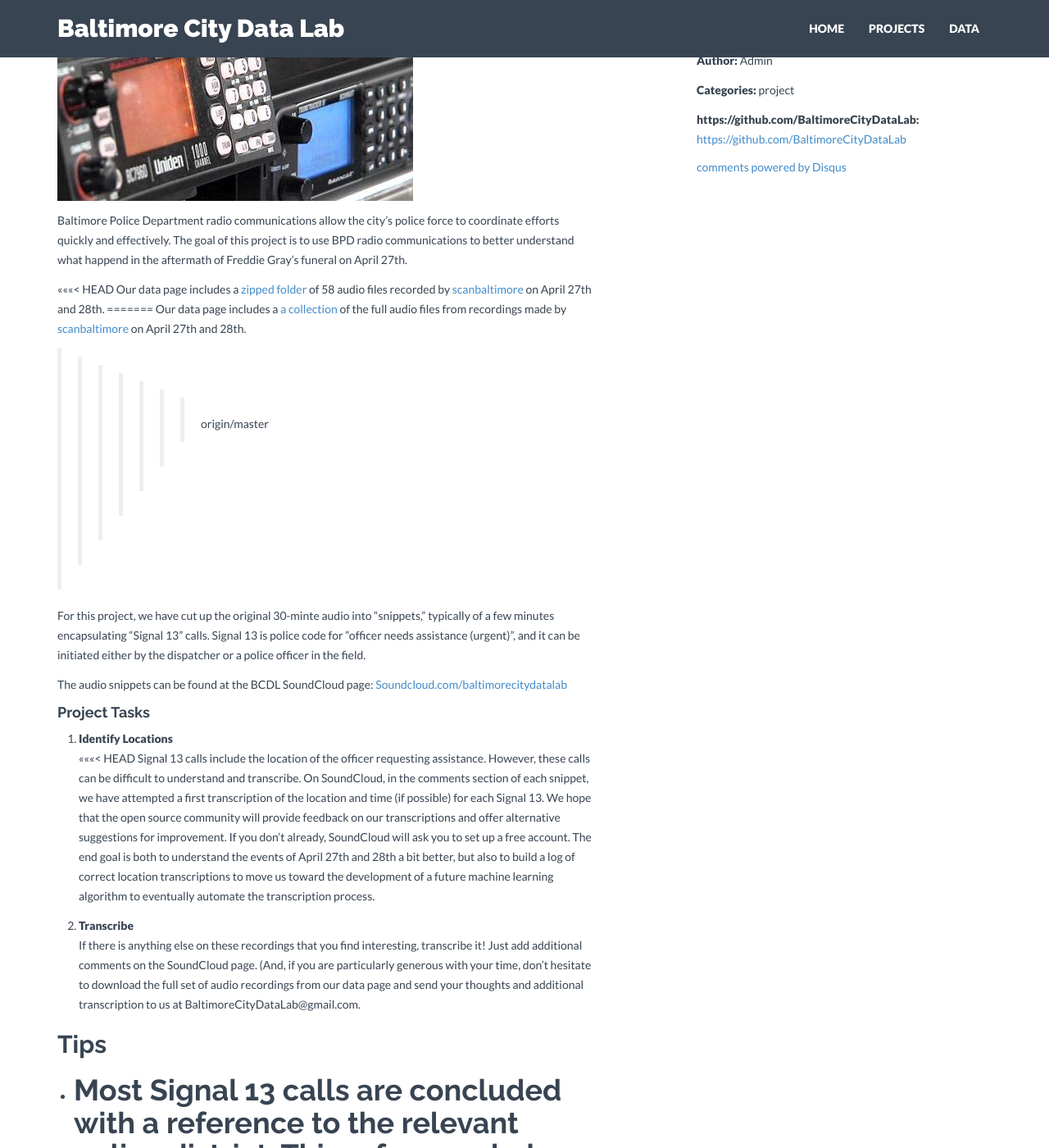
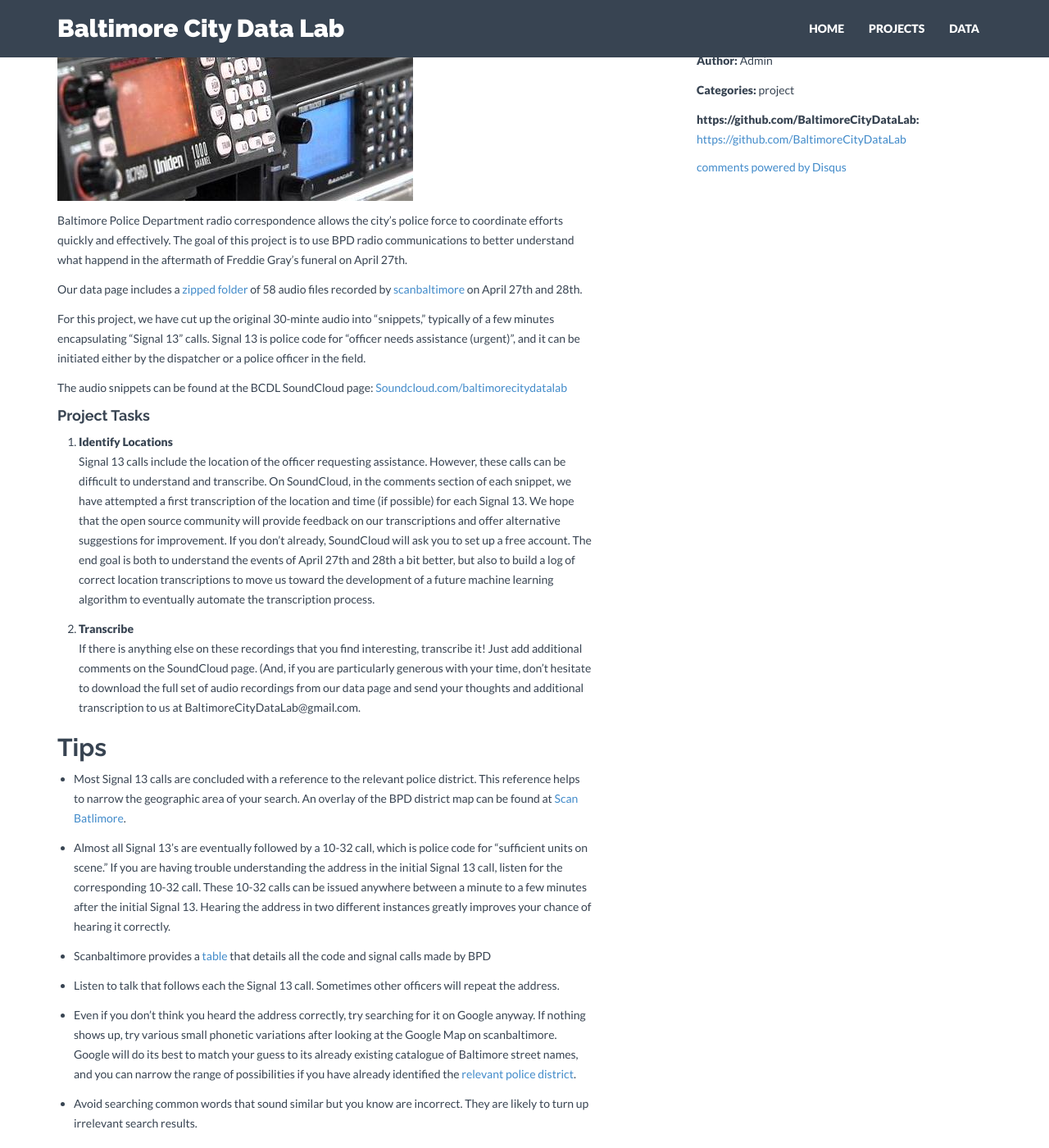
Before and after one commit to pallyjoel/BaltimoreCityDataLab.github.io, a Jekyll site: the page built from _posts/project/2015-07-14-signal-13-analysis.markdown, in a window 1280 px wide and 1400 px high, scrolled down 282 px. Shown: the whole window at 82% size. Built offline with Jekyll 4.4.1, drawn with Linux system fonts in a browser that asks for light colours; nearby versions of some CDN libraries; comment, search, counter and statistics services are not loaded; some of the changed text lies outside the part shown.

Commit message:
Fixed project page
merge error

```diff
--- a/_posts/project/2015-07-14-signal-13-analysis.markdown
+++ b/_posts/project/2015-07-14-signal-13-analysis.markdown
@@ -14,15 +14,11 @@ blurb: The goal of this project is to use BPD radio communications, recorded by
 ---
 
 
-Baltimore Police Department radio communications allow the city’s police force to coordinate efforts quickly and effectively.
+Baltimore Police Department radio correspondence allows the city’s police force to coordinate efforts quickly and effectively.
 The goal of this project is to use BPD radio communications to better understand what happend in the aftermath of Freddie Gray's funeral on April 27th.
 
 
-<<<<<<< HEAD
 Our data page includes a <a href="{{"/data/" | prepend: site.baseurl }}">zipped folder</a> of 58 audio files recorded  by <a href="http://scanbaltimore.com/"> scanbaltimore </a> on April 27th and 28th.
-=======
-Our data page includes a <a href="{{"/data/" | prepend: site.baseurl }}">a collection </a> of the full audio files  from recordings made by <a href="http://scanbaltimore.com/"> scanbaltimore </a> on April 27th and 28th.
->>>>>>> origin/master
 
 <!--
 By using a Matlab tools developed by "Insert Name Here" we identified the times at which all Signal 13 calls (code for: officer needs assistance (urgent)) made by BPD that night.
@@ -35,7 +31,6 @@ The audio snippets can be found at the BCDL SoundCloud page: <a href="https://so
 #### Project Tasks
 
 1. <strong> Identify Locations </strong> <br>
-<<<<<<< HEAD
 	Signal 13 calls include the location of the officer requesting assistance. However, these calls can be difficult to understand and transcribe. On SoundCloud, in the comments section of each snippet, we have attempted a first transcription of the location and time (if possible) for each Signal 13.  We hope that the open source community will provide feedback on our transcriptions and offer alternative suggestions for improvement. If you don't already, SoundCloud will ask you to set up a free account. The end goal is both to understand the events of April 27th and 28th a bit better, but also to build a log of correct location transcriptions to move us toward the development of a future machine learning algorithm to eventually automate the transcription process.
 
 2.  <strong>Transcribe  </strong> <br>
@@ -44,19 +39,6 @@ The audio snippets can be found at the BCDL SoundCloud page: <a href="https://so
 ## Tips
 
 * Most Signal 13 calls are concluded with a reference to the relevant police district. This reference helps to narrow the geographic area of your search. An overlay of the BPD district map can be found at <a href="https://www.google.com/maps/d/viewer?mid=zvHdn4L65G5k.kCi2PxFEsjkg&msa=0&hl=en&ie=UTF8&t=m&ll=39.284888,-76.620026&spn=0.255105,0.439453&z=11&source=embed"> Scan Batlimore</a>.
-=======
-	Signal 13 calls include the location of the officer requesting assistance. However, these calls can be difficult to understand and transcribe. On SoundCloud, in the comments section of each snippet, we have attempted a first transcription of the location (and time fi available) for each Signal 13.  We hope that the open source community will provide feedback on our transcriptions and offer alternative suggestions for improvement. If you don't have one already, you will be asked to set up a free soundcloud account before you can make comments. The end goal is both to understand the events of April 27th adn 28th a bit better, but also to build a log of correct location transcriptions to move us toward the development of a  machine learning algorithm to help automate the transcription process.
-
-2.  <strong>Transcribe  </strong> <br>
-	If there is anything else on these recordings that you find interesting, transcribe it!  Just add additional comments on the SoundCloud page.  (And, if you are particularly generous with your time, don't hesitate to download the full set of audio recordings from our data page and send it via email to us at [email address here] any thoughts or additional transcription.)
-
-
-## Tips
-
-* Most Signal 13 calls are concluded with a reference to the relevant police district. This reference helps to narrow the geographic area of your search. An overlay of the BPD district map can be found at
-
-<a href="https://www.google.com/maps/d/viewer?mid=zvHdn4L65G5k.kCi2PxFEsjkg&msa=0&hl=en&ie=UTF8&t=m&ll=39.284888,-76.620026&spn=0.255105,0.439453&z=11&source=embed"> ScanBaltimore: </a>
->>>>>>> origin/master
 
 * Almost all Signal 13’s are eventually followed by a 10-32 call, which is police code for "sufficient units on scene." If you are having trouble understanding the address in the initial Signal 13 call, listen for the corresponding 10-32 call. These 10-32 calls can be issued anywhere between a minute to a few minutes after the initial Signal 13. Hearing the address in two different instances greatly improves your chance of hearing it correctly.
 
```
